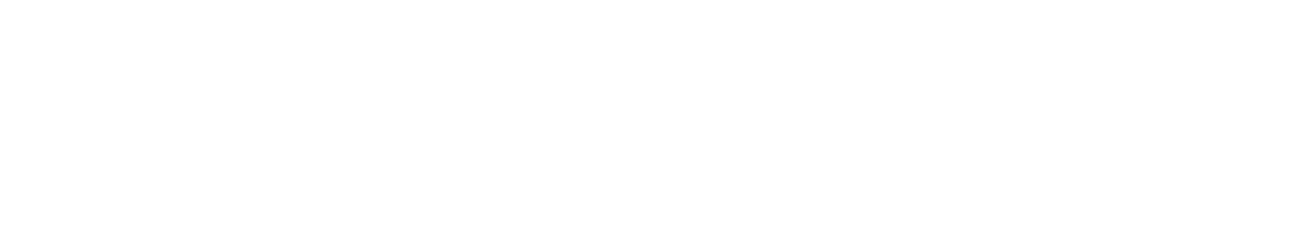
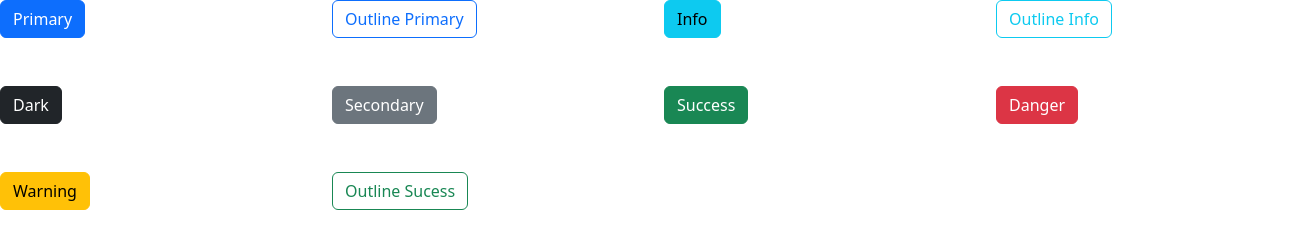
Before and after one commit to RaiyanNooryRady/assignment-module-5, a plain HTML site: page index.html in a window 1280 px wide. Shown: the whole page, 1304 px wide, since content can reach past the window. Drawn offline with nearby package versions, Linux system fonts and the light colour scheme.

Commit message:
10 buttons

```diff
--- a/index.html
+++ b/index.html
@@ -1,23 +1,62 @@
 <!DOCTYPE html>
 <html lang="en">
-<head>
-    <meta charset="UTF-8">
-    <meta name="viewport" content="width=device-width, initial-scale=1.0">
+  <head>
+    <meta charset="UTF-8" />
+    <meta name="viewport" content="width=device-width, initial-scale=1.0" />
     <title>Assignment Module 5</title>
-    <link href="https://cdn.jsdelivr.net/npm/bootstrap@5.3.3/dist/css/bootstrap.min.css" rel="stylesheet" integrity="sha384-QWTKZyjpPEjISv5WaRU9OFeRpok6YctnYmDr5pNlyT2bRjXh0JMhjY6hW+ALEwIH" crossorigin="anonymous">
-    <link rel="stylesheet" href="https://cdn.jsdelivr.net/npm/bootstrap-icons@1.11.3/font/bootstrap-icons.min.css">
-    <link rel="stylesheet" href="style.css">
-
-
-</head>
-<body>
-    <header class="header-area">
-
-    </header>
+    <link
+      href="https://cdn.jsdelivr.net/npm/bootstrap@5.3.3/dist/css/bootstrap.min.css"
+      rel="stylesheet"
+      integrity="sha384-QWTKZyjpPEjISv5WaRU9OFeRpok6YctnYmDr5pNlyT2bRjXh0JMhjY6hW+ALEwIH"
+      crossorigin="anonymous"
+    />
+    <link
+      rel="stylesheet"
+      href="https://cdn.jsdelivr.net/npm/bootstrap-icons@1.11.3/font/bootstrap-icons.min.css"
+    />
+    <link rel="stylesheet" href="style.css" />
+  </head>
+  <body>
+    <header class="header-area"></header>
     <main class="main-area">
-
+      <div class="buttons-area g-5 row">
+        <div class="col col-12 col-sm-6 col-md-4 col-lg-3">
+            <button type="button" class="btn btn-primary">Primary</button>
+        </div>
+        <div class="col col-sm-6 col-md-4 col-lg-3">
+            <button type="button" class="btn btn-outline-primary">Outline Primary</button>
+        </div>
+        <div class="col col-sm-6 col-md-4 col-lg-3">
+            <button type="button" class="btn btn-info">Info</button>
+        </div>
+        <div class="col col-sm-6 col-md-4 col-lg-3">
+            <button type="button" class="btn btn-outline-info">Outline Info</button>
+        </div>
+        <div class="col col-sm-6 col-md-4 col-lg-3">
+            <button type="button" class="btn btn-dark">Dark</button>
+        </div>
+        <div class="col col-sm-6 col-md-4 col-lg-3">
+            <button type="button" class="btn btn-secondary">Secondary</button>
+        </div>
+        <div class="col col-sm-6 col-md-4 col-lg-3">
+            <button type="button" class="btn btn-success">Success</button>
+        </div>
+        <div class="col col-sm-6 col-md-4 col-lg-3">
+            <button type="button" class="btn btn-danger">Danger</button>
+        </div>
+        <div class="col col-sm-6 col-md-4 col-lg-3">
+            <button type="button" class="btn btn-warning">Warning</button>
+        </div>
+        <div class="col col-sm-6 col-md-4 col-lg-3">
+            <button type="button" class="btn btn-outline-success">Outline Sucess</button>
+        </div>
+      </div>
     </main>
 
-    <script src="https://cdn.jsdelivr.net/npm/bootstrap@5.3.3/dist/js/bootstrap.bundle.min.js" integrity="sha384-YvpcrYf0tY3lHB60NNkmXc5s9fDVZLESaAA55NDzOxhy9GkcIdslK1eN7N6jIeHz" crossorigin="anonymous"></script>
-</body>
+    <script
+      src="https://cdn.jsdelivr.net/npm/bootstrap@5.3.3/dist/js/bootstrap.bundle.min.js"
+      integrity="sha384-YvpcrYf0tY3lHB60NNkmXc5s9fDVZLESaAA55NDzOxhy9GkcIdslK1eN7N6jIeHz"
+      crossorigin="anonymous"
+    ></script>
+  </body>
 </html>
```
